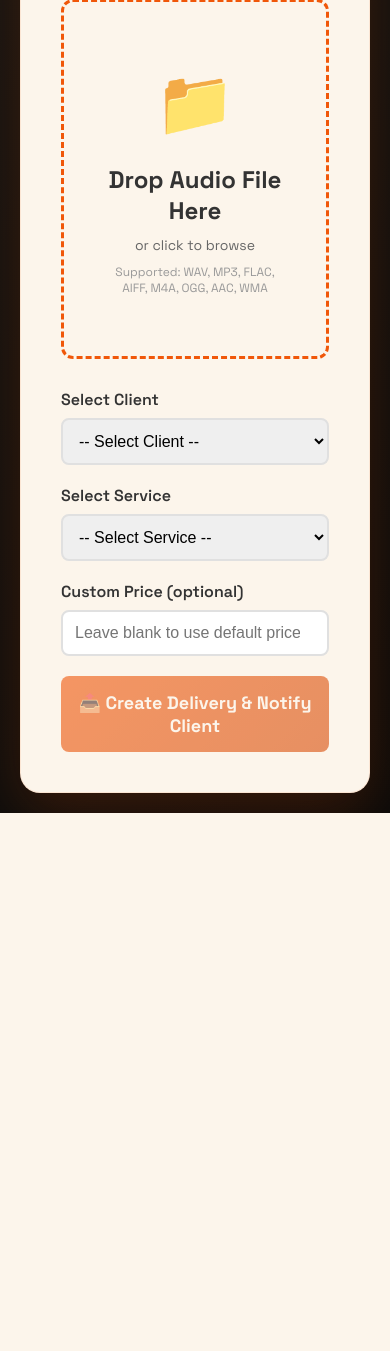
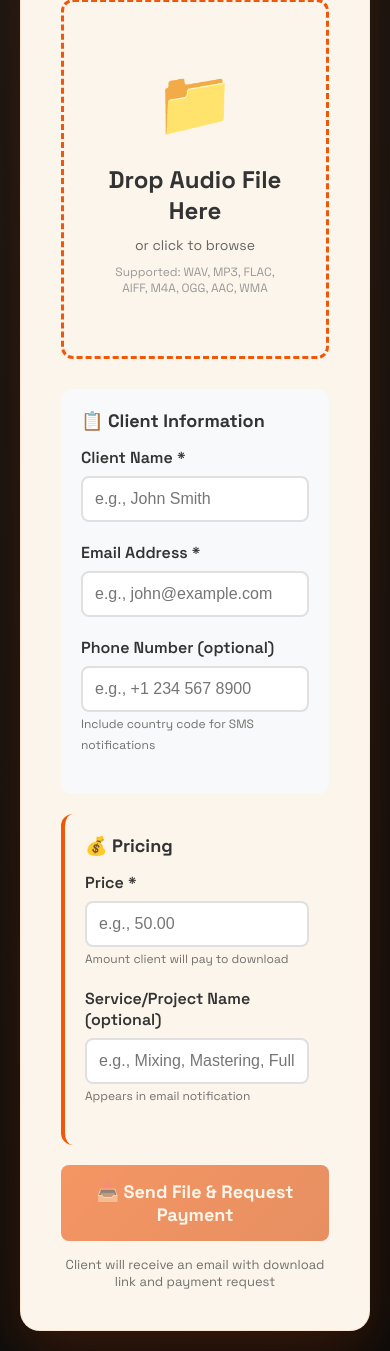
Before and after one commit to trentbecknell/audomte, a FastAPI app: page / in a window 390 px wide. Shown: the part 407-1758 px from the top of the page. Before the commit the page ends 1220 px from the top, so only its background shows below. Run offline with FastAPI, Linux system fonts and the light colour scheme; data comes from the database, SQL or seed files in the repository.

Commit message:
Streamline upload workflow for efficiency
BEFORE: Multi-step (dropdowns, pre-created clients/services)
AFTER: Simple inline form - drop file, fill info, send!

Changes:
- Inline client fields (name, email, phone)
- Direct price input (no service dropdown)
- Auto-creates clients on upload
- Auto-creates services by name
- Form validation with live button state
- Production URL in emails (Railway)

Workflow now: Drop → Fill 3 fields → Send → Done in 30 seconds!

```diff
--- a/alioop-microservice-prototype/app/main.py
+++ b/alioop-microservice-prototype/app/main.py
@@ -1,4 +1,5 @@
 from dotenv import load_dotenv
+import os
 load_dotenv()  # Load environment variables from .env file
 
 from fastapi import FastAPI, Request, UploadFile, File, Form, HTTPException
@@ -21,6 +22,9 @@ app = FastAPI(title="Alioop Comms + Preferences Microservice")
 
 # Get the base directory (parent of app folder)
 BASE_DIR = Path(__file__).resolve().parent.parent
+
+# Get base URL from environment or use default
+BASE_URL = os.getenv("BASE_URL", "https://web-production-5748a.up.railway.app")
 
 app.mount("/static", StaticFiles(directory=str(BASE_DIR / "static")), name="static")
 templates = Jinja2Templates(directory=str(BASE_DIR / "templates"))
@@ -493,12 +497,14 @@ def api_list_clients():
 @app.post("/api/upload-delivery")
 async def api_upload_delivery(
     file: UploadFile = File(...),
-    client_id: int = Form(...),
-    service_id: int = Form(...),
-    custom_price: float = Form(None),
+    client_name: str = Form(...),
+    client_email: str = Form(...),
+    client_phone: str = Form(None),
+    price: float = Form(...),
+    service_name: str = Form("Audio Delivery"),
     project_id: int = Form(None)
 ):
-    """Web-based file upload for creating deliveries."""
+    """Streamlined file upload - auto-creates client if needed."""
 
     # Validate file type
     valid_extensions = {'.wav', '.mp3', '.flac', '.aiff', '.m4a', '.ogg', '.aac', '.wma'}
@@ -507,24 +513,52 @@ async def api_upload_delivery(
     if file_ext not in valid_extensions:
         raise HTTPException(status_code=400, detail="Invalid file type")
 
-    # Get client and service info
     conn = get_conn()
     cur = conn.cursor()
 
-    cur.execute("SELECT * FROM clients WHERE id = ?", (client_id,))
+    # Check if client exists by email
+    cur.execute("SELECT * FROM clients WHERE email = ?", (client_email,))
     client = cur.fetchone()
+
     if not client:
-        conn.close()
-        raise HTTPException(status_code=404, detail="Client not found")
+        # Auto-create new client
+        cur.execute('''
+            INSERT INTO clients (name, email, phone, created_at)
+            VALUES (?, ?, ?, ?)
+        ''', (client_name, client_email, client_phone, datetime.now()))
+        client_id = cur.lastrowid
+        conn.commit()
 
-    cur.execute("SELECT * FROM services WHERE id = ?", (service_id,))
+        # Fetch the newly created client
+        cur.execute("SELECT * FROM clients WHERE id = ?", (client_id,))
+        client = cur.fetchone()
+    else:
+        client_id = client['id']
+        # Update client info if changed
+        cur.execute('''
+            UPDATE clients
+            SET name = ?, phone = COALESCE(?, phone)
+            WHERE id = ?
+        ''', (client_name, client_phone, client_id))
+        conn.commit()
+        # Refresh client data
+        cur.execute("SELECT * FROM clients WHERE id = ?", (client_id,))
+        client = cur.fetchone()
+
+    # Check if service exists by name, or create default
+    cur.execute("SELECT * FROM services WHERE name = ?", (service_name,))
     service = cur.fetchone()
+
     if not service:
-        conn.close()
-        raise HTTPException(status_code=404, detail="Service not found")
-
-    # Determine price
-    price = custom_price if custom_price is not None else service['default_price']
+        # Create a basic service entry
+        cur.execute('''
+            INSERT INTO services (name, description, default_price, created_at)
+            VALUES (?, ?, ?, ?)
+        ''', (service_name, f"Custom service: {service_name}", price, datetime.now()))
+        service_id = cur.lastrowid
+        conn.commit()
+    else:
+        service_id = service['id']
 
     # Generate secure token
     download_token = secrets.token_urlsafe(32)
@@ -567,14 +601,14 @@ async def api_upload_delivery(
     # Send notification to customer
     messaging = MessagingAdapter()
 
-    download_url = f"http://localhost:8000/delivery/{download_token}"
+    download_url = f"{BASE_URL}/delivery/{download_token}"
 
     # Email notification
     if client['email']:
-        email_subject = f"Your {service['name']} is Ready!"
+        email_subject = f"Your {service_name} is Ready!"
         email_body = f"""Hi {client['name']},
 
-Your <strong>{service['name']}</strong> for <strong>{file.filename}</strong> is complete!
+Your <strong>{service_name}</strong> for <strong>{file.filename}</strong> is complete!
 
 <h3>📥 Download Your File</h3>
 <p><a href="{download_url}" style="display: inline-block; background: linear-gradient(135deg, #f05709 0%, #d94d08 100%); color: white; padding: 15px 30px; text-decoration: none; border-radius: 8px; font-weight: bold;">DOWNLOAD NOW</a></p>
@@ -590,7 +624,7 @@ Your <strong>{service['name']}</strong> for <strong>{file.filename}</strong> is
 
     # SMS notification
     if client['phone']:
-        sms_body = f"🎵 Your {service['name']} is ready! Download: {download_url} | Payment: ${price:.2f}"
+        sms_body = f"🎵 Your {service_name} is ready! Download: {download_url} | Payment: ${price:.2f}"
         try:
             messaging.send_sms(client['phone'], sms_body)
             print(f"✅ SMS sent to {client['phone']}")
--- a/alioop-microservice-prototype/templates/landing.html
+++ b/alioop-microservice-prototype/templates/landing.html
@@ -349,7 +349,7 @@
             <!-- Upload Tab -->
             <div id="upload-tab" class="tab-content active">
                 <div class="alert alert-info" id="upload-info">
-                    <strong>Quick Upload:</strong> Drop your finished audio file below to create a delivery for your client.
+                    <strong>⚡ Quick Delivery:</strong> Drop your audio, enter client details, and send in seconds!
                 </div>
 
                 <div class="alert alert-success" id="upload-success">
@@ -367,28 +367,45 @@
                     <p style="margin-top: 10px; font-size: 12px; color: #999;">
                         Supported: WAV, MP3, FLAC, AIFF, M4A, OGG, AAC, WMA
                     </p>
-                    <input type="file" id="fileInput" class="file-input" accept=".wav,.mp3,.flac,.aiff,.m4a,.ogg,.aac,.wma" multiple>
+                    <input type="file" id="fileInput" class="file-input" accept=".wav,.mp3,.flac,.aiff,.m4a,.ogg,.aac,.wma">
                 </div>
 
                 <div class="file-list" id="fileList"></div>
 
+                <div style="background: #f8f9fa; padding: 20px; border-radius: 12px; margin: 20px 0;">
+                    <h3 style="margin-bottom: 15px; color: #333; font-size: 18px;">📋 Client Information</h3>
+
                     <div class="form-group">
-                    <label for="clientSelect">Select Client</label>
-                    <select id="clientSelect">
-                        <option value="">Loading clients...</option>
-                    </select>
+                        <label for="clientName">Client Name *</label>
+                        <input type="text" id="clientName" placeholder="e.g., John Smith" required>
                     </div>
 
                     <div class="form-group">
-                    <label for="serviceSelect">Select Service</label>
-                    <select id="serviceSelect">
-                        <option value="">Loading services...</option>
-                    </select>
+                        <label for="clientEmail">Email Address *</label>
+                        <input type="email" id="clientEmail" placeholder="e.g., john@example.com" required>
                     </div>
 
                     <div class="form-group">
-                    <label for="customPrice">Custom Price (optional)</label>
-                    <input type="number" id="customPrice" placeholder="Leave blank to use default price" step="0.01" min="0">
+                        <label for="clientPhone">Phone Number (optional)</label>
+                        <input type="tel" id="clientPhone" placeholder="e.g., +1 234 567 8900">
+                        <small style="color: #71706e; font-size: 12px;">Include country code for SMS notifications</small>
+                    </div>
+                </div>
+
+                <div style="background: #fcf5eb; padding: 20px; border-radius: 12px; margin: 20px 0; border-left: 4px solid #f05709;">
+                    <h3 style="margin-bottom: 15px; color: #333; font-size: 18px;">💰 Pricing</h3>
+
+                    <div class="form-group">
+                        <label for="deliveryPrice">Price *</label>
+                        <input type="number" id="deliveryPrice" placeholder="e.g., 50.00" step="0.01" min="0" required>
+                        <small style="color: #71706e; font-size: 12px;">Amount client will pay to download</small>
+                    </div>
+
+                    <div class="form-group">
+                        <label for="serviceName">Service/Project Name (optional)</label>
+                        <input type="text" id="serviceName" placeholder="e.g., Mixing, Mastering, Full Production">
+                        <small style="color: #71706e; font-size: 12px;">Appears in email notification</small>
+                    </div>
                 </div>
 
                 <div class="progress" id="uploadProgress">
@@ -396,8 +413,12 @@
                 </div>
 
                 <button class="btn btn-primary" id="uploadBtn" onclick="processDelivery()" disabled>
-                    📤 Create Delivery & Notify Client
+                    📤 Send File & Request Payment
                 </button>
+
+                <p style="text-align: center; margin-top: 15px; color: #71706e; font-size: 13px;">
+                    Client will receive an email with download link and payment request
+                </p>
             </div>
 
             <!-- Login Tab -->
@@ -502,15 +523,24 @@
 
     <script>
         let selectedFiles = [];
-        let clients = [];
-        let services = [];
 
         // Initialize
         document.addEventListener('DOMContentLoaded', function() {
-            loadClients();
-            loadServices();
             setupDragAndDrop();
+            setupFormListeners();
         });
+
+        // Setup form field listeners
+        function setupFormListeners() {
+            const fields = ['clientName', 'clientEmail', 'clientPhone', 'deliveryPrice', 'serviceName'];
+            fields.forEach(id => {
+                const element = document.getElementById(id);
+                if (element) {
+                    element.addEventListener('input', updateUploadButton);
+                    element.addEventListener('change', updateUploadButton);
+                }
+            });
+        };
 
         // Tab switching
         function switchTab(tabName) {
@@ -592,10 +622,12 @@
 
         function updateUploadButton() {
             const btn = document.getElementById('uploadBtn');
-            const clientSelect = document.getElementById('clientSelect');
-            const serviceSelect = document.getElementById('serviceSelect');
+            const hasFile = selectedFiles.length > 0;
+            const hasName = document.getElementById('clientName').value.trim() !== '';
+            const hasEmail = document.getElementById('clientEmail').value.trim() !== '';
+            const hasPrice = document.getElementById('deliveryPrice').value.trim() !== '';
 
-            btn.disabled = !(selectedFiles.length > 0 && clientSelect.value && serviceSelect.value);
+            btn.disabled = !(hasFile && hasName && hasEmail && hasPrice);
         }
 
         function formatFileSize(bytes) {
@@ -606,124 +638,86 @@
             return Math.round(bytes / Math.pow(k, i) * 100) / 100 + ' ' + sizes[i];
         }
 
-        // Load clients from API
-        async function loadClients() {
-            try {
-                const response = await fetch('/api/clients');
-                const data = await response.json();
-                clients = data.clients || [];
-
-                const select = document.getElementById('clientSelect');
-                select.innerHTML = '<option value="">-- Select Client --</option>';
-                clients.forEach(client => {
-                    const option = document.createElement('option');
-                    option.value = client.id;
-                    option.textContent = `${client.name} (${client.email || client.phone || 'No contact'})`;
-                    select.appendChild(option);
-                });
-
-                select.addEventListener('change', updateUploadButton);
-            } catch (error) {
-                console.error('Error loading clients:', error);
-                // Fallback for demo
-                const select = document.getElementById('clientSelect');
-                select.innerHTML = '<option value="1">Demo Client (demo@example.com)</option>';
-            }
-        }
-
-        // Load services from API
-        async function loadServices() {
-            try {
-                const response = await fetch('/services');
-                const data = await response.json();
-                services = data.services || [];
-
-                const select = document.getElementById('serviceSelect');
-                select.innerHTML = '<option value="">-- Select Service --</option>';
-                services.forEach(service => {
-                    const option = document.createElement('option');
-                    option.value = service.id;
-                    option.dataset.price = service.default_price;
-                    const price = service.default_price > 0 ? `$${service.default_price}` : 'Custom';
-                    option.textContent = `${service.name} - ${price}`;
-                    select.appendChild(option);
-                });
-
-                select.addEventListener('change', updateUploadButton);
-            } catch (error) {
-                console.error('Error loading services:', error);
-                // Fallback for demo
-                const select = document.getElementById('serviceSelect');
-                select.innerHTML = `
-                    <option value="1" data-price="150">Mixing - $150</option>
-                    <option value="2" data-price="100">Mastering - $100</option>
-                    <option value="3" data-price="500">Production - $500</option>
-                `;
-            }
-        }
-
         // Process delivery
         async function processDelivery() {
             if (selectedFiles.length === 0) {
-                showAlert('error', 'Please select at least one file');
+                showAlert('error', 'Please select a file');
                 return;
             }
 
-            const clientId = document.getElementById('clientSelect').value;
-            const serviceId = document.getElementById('serviceSelect').value;
-            const customPrice = document.getElementById('customPrice').value;
+            // Get inline form values
+            const clientName = document.getElementById('clientName').value.trim();
+            const clientEmail = document.getElementById('clientEmail').value.trim();
+            const clientPhone = document.getElementById('clientPhone').value.trim();
+            const price = document.getElementById('deliveryPrice').value;
+            const serviceName = document.getElementById('serviceName').value.trim() || 'Audio Delivery';
 
-            if (!clientId || !serviceId) {
-                showAlert('error', 'Please select client and service');
+            // Validate required fields
+            if (!clientName || !clientEmail || !price) {
+                showAlert('error', 'Please fill in all required fields (name, email, price)');
+                return;
+            }
+
+            // Basic email validation
+            if (!clientEmail.includes('@')) {
+                showAlert('error', 'Please enter a valid email address');
                 return;
             }
 
             const btn = document.getElementById('uploadBtn');
             btn.disabled = true;
-            btn.textContent = '⏳ Processing...';
+            btn.textContent = '⏳ Sending...';
 
             const progressBar = document.getElementById('uploadProgress');
             progressBar.style.display = 'block';
 
             try {
-                for (let i = 0; i < selectedFiles.length; i++) {
-                    const file = selectedFiles[i];
+                const file = selectedFiles[0]; // Single file for now
                 const formData = new FormData();
                 formData.append('file', file);
-                    formData.append('client_id', clientId);
-                    formData.append('service_id', serviceId);
-                    if (customPrice) {
-                        formData.append('custom_price', customPrice);
+                formData.append('client_name', clientName);
+                formData.append('client_email', clientEmail);
+                if (clientPhone) {
+                    formData.append('client_phone', clientPhone);
                 }
+                formData.append('price', price);
+                formData.append('service_name', serviceName);
 
-                    const progress = ((i + 1) / selectedFiles.length) * 100;
-                    document.getElementById('progressBar').style.width = progress + '%';
+                document.getElementById('progressBar').style.width = '50%';
 
                 const response = await fetch('/api/upload-delivery', {
                     method: 'POST',
                     body: formData
                 });
 
+                document.getElementById('progressBar').style.width = '100%';
+
+                const result = await response.json();
+
                 if (!response.ok) {
-                        throw new Error('Upload failed');
-                    }
+                    throw new Error(result.detail || 'Upload failed');
                 }
 
-                showAlert('success', `Successfully created ${selectedFiles.length} delivery(ies)! Client has been notified.`);
+                showAlert('success', `✅ File sent to ${clientName}! They've been notified at ${clientEmail}`);
 
                 // Reset form
                 selectedFiles = [];
                 updateFileList();
                 document.getElementById('fileInput').value = '';
-                document.getElementById('customPrice').value = '';
+                document.getElementById('clientName').value = '';
+                document.getElementById('clientEmail').value = '';
+                document.getElementById('clientPhone').value = '';
+                document.getElementById('deliveryPrice').value = '';
+                document.getElementById('serviceName').value = '';
                 document.getElementById('progressBar').style.width = '0%';
                 progressBar.style.display = 'none';
 
             } catch (error) {
-                showAlert('error', 'Failed to create delivery: ' + error.message);
+                showAlert('error', 'Failed: ' + error.message);
+                document.getElementById('progressBar').style.width = '0%';
             } finally {
                 btn.disabled = false;
-                btn.textContent = '📤 Create Delivery & Notify Client';
+                btn.textContent = '📤 Send File & Request Payment';
             }
         }
 
```
Lines whose indentation alone changed are shown as unchanged.
